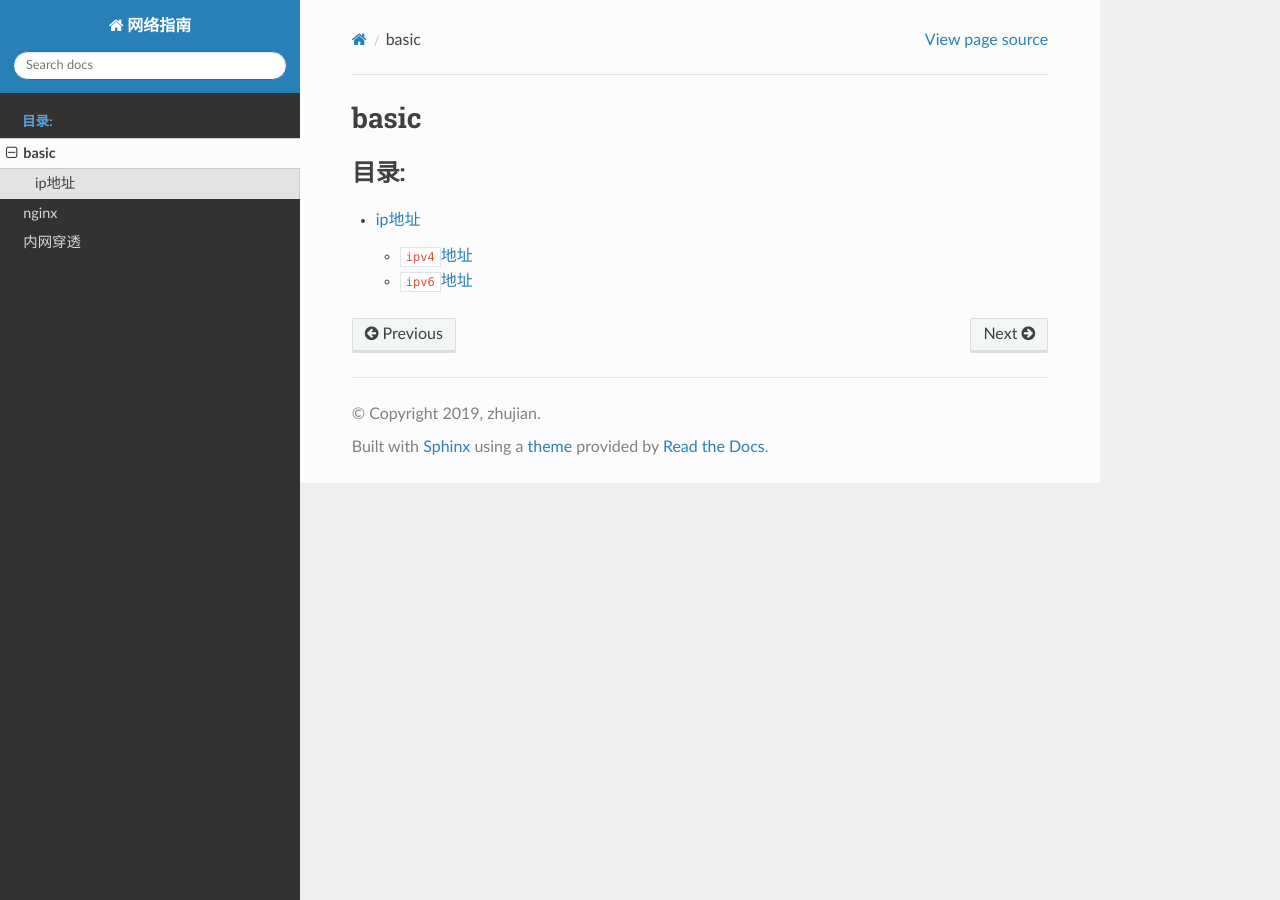
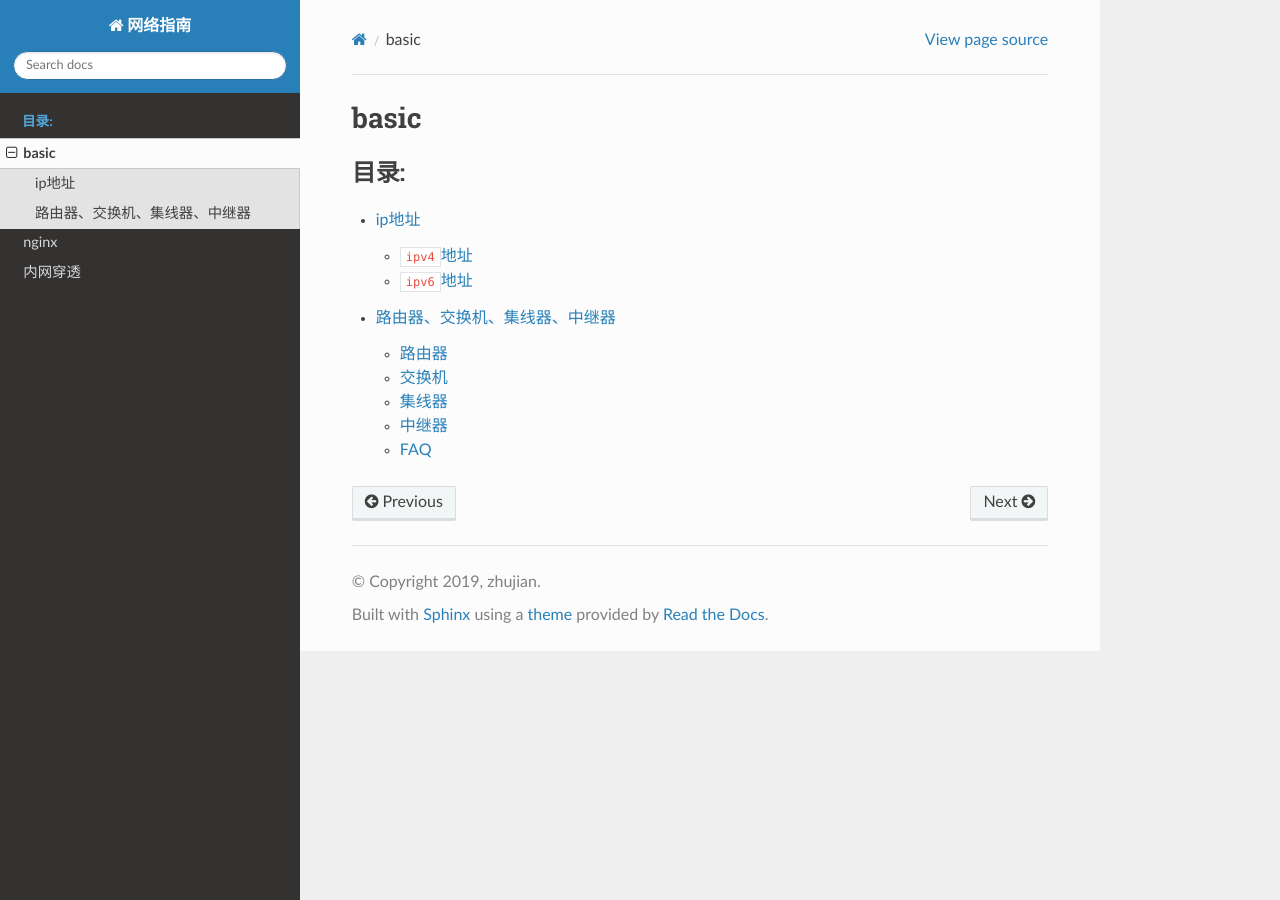
Before and after one commit to Document-Collection/network-guide, a Sphinx documentation site: the page built from docs/source/basic.rst, in a window 1280 px wide. Built offline with Sphinx 7.4.7 and the Read the Docs theme 2.0.0, drawn with Linux system fonts in a browser that asks for light colours; some of the changed lines change nothing that is shown.

Commit message:
docs(basic): 学习路由器、交换机、集线器和中继器

```diff
--- a/docs/source/basic.rst
+++ b/docs/source/basic.rst
@@ -7,3 +7,4 @@ basic
    :caption: 目录:
 
    basic/ip地址
+   basic/路由器、交换机、集线器、中继器
--- /dev/null
+++ b/docs/source/basic/路由器、交换机、集线器、中继器.md
@@ -0,0 +1,66 @@
+
+# 路由器、交换机、集线器、中继器
+
+网络和主机之间的传输依赖于硬件支持，常用的信号传输设备有集线器、中继器、路由器和交换机
+
+![](./imgs/device-structure.PNG)
+
+## 路由器
+
+参考：[路由器](https://baike.baidu.com/item/%E8%B7%AF%E7%94%B1%E5%99%A8)
+
+路由器（`Router`）又称为网关设备（`Gateway`），用于连接多个逻辑上分开的网络，是连接互联网中各局域网和广域网的设备
+
+路由操作在网络层进行，路由器属于网络层的互联设备
+
+## 交换机
+
+参考：[交换机](https://baike.baidu.com/item/%E4%BA%A4%E6%8D%A2%E6%9C%BA)
+
+交换机（`Switch`）作用于数据链路层，通过MAC地址为接入交换机的任意两个节点提供独享的电信号通路，通常分为广域网交换机和局域网交换机
+
+## 集线器
+
+参考：[集线器](https://baike.baidu.com/item/%E9%9B%86%E7%BA%BF%E5%99%A8)
+
+集线器（`Hub`）主要功能是对接收到的信号进行再生放大，以扩大网络传输距离
+
+集线器工作在局域网环境，属于物理层的互联设备
+
+## 中继器
+
+参考：
+
+[中继器](https://baike.baidu.com/item/%E4%B8%AD%E7%BB%A7%E5%99%A8)
+
+[中继器](https://www.zhihu.com/topic/20138474/intro)
+
+中继器（`RP repeater`）作用于物理层，其作用于两个同类网络的互联，主要功能是通过对数据信号的放大和转发，来扩大网络传输的距离
+
+## FAQ
+
+参考：
+
+[如何跟小白解释路由器和交换机的区别？并且家用路由器充当了猫和路由器和交换机的功能吗？](https://www.zhihu.com/question/22007235/answer/402261894)
+
+[集线器和交换机的区别？](https://www.zhihu.com/question/21782368/answer/31826769)
+
+**1. 路由器和交换机的区别？**
+
+交换机根据`MAC`地址进行数据的传输和转发；而路由器根据`IP`地址进行数据的传输和转发
+
+它们作用在网络体系结构中的不同层，交换机作用于数据链路层，路由器作用于网络层
+
+**2. 交换机和集线器的区别？**
+
+集线器仅对物理电信号进行放大，发送数据没有目标，对所有节点进行广播
+
+交换机根据数据头的`MAC`地址进行转发，不会影响其他节点
+
+集线器作用于物理层，交换机作用于数据链路层
+
+**3. 集线器和中继器的区别？**
+
+中继器仅有两个端口，仅起到连接作用
+
+集线器有多个端口，除了再生放大信号其扩大网络距离外，还同时把所有节点集中在以它为中心的节点上，所有端口处于同一个冲突域，这样单条网络线路的故障不影响其他线路
```
Also changed, not shown: docs/source/basic/imgs/device-structure.PNG (added), docs/source/basic/imgs/ip-address.PNG (added).
